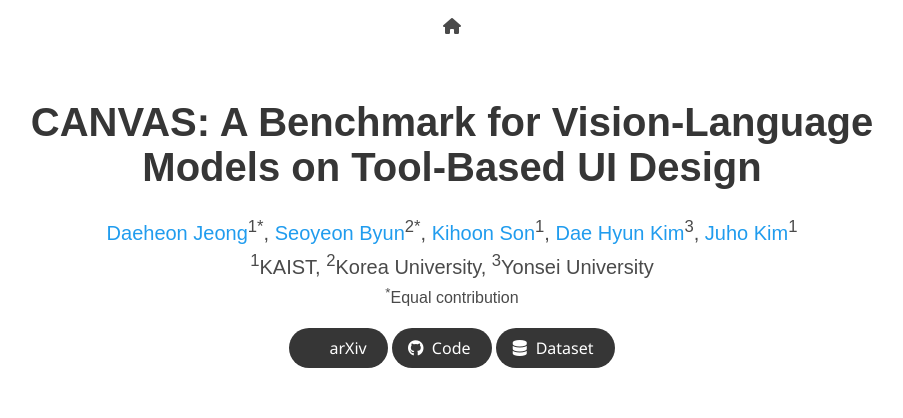
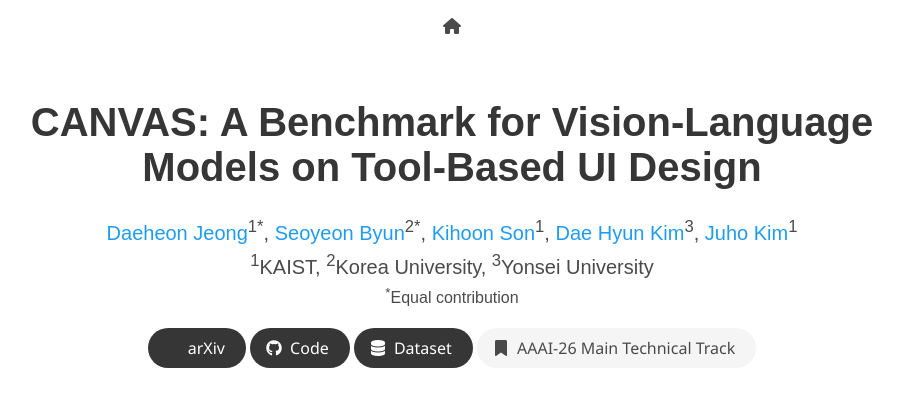
Before and after one commit to kixlab/canvas-website, a plain HTML site: page index.html in a window 1280 px wide. Shown: the top 418 px of the page, without its empty margins (188-1091 px from the left). Drawn offline with nearby package versions, Linux system fonts and the light colour scheme; some icons are missing; a web font is replaced by a local one.

Commit message:
[feat] add conference badge

```diff
--- a/index.html
+++ b/index.html
@@ -124,6 +124,17 @@
                     <i class="fa fa-database" aria-hidden="true"></i>
                   </span>
                   <span>Dataset</span>
+                </a>
+              </span>
+              <!-- Conference Badge -->
+              <span class="link-block">
+                <a href="https://aaai.org/conference/aaai/aaai-26/main-technical-track/"
+                   target="_blank"
+                   class="external-link button is-rounded is-light">
+                  <span class="icon">
+                    <i class="fas fa-bookmark"></i>
+                  </span>
+                  <span>AAAI-26 Main Technical Track</span>
                 </a>
               </span>
           </div>
```
